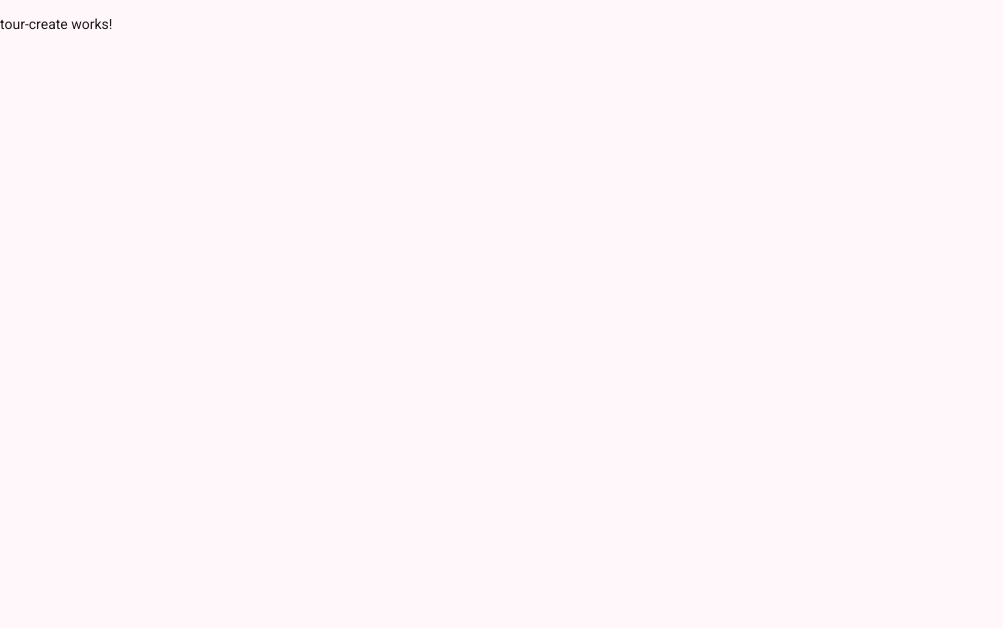
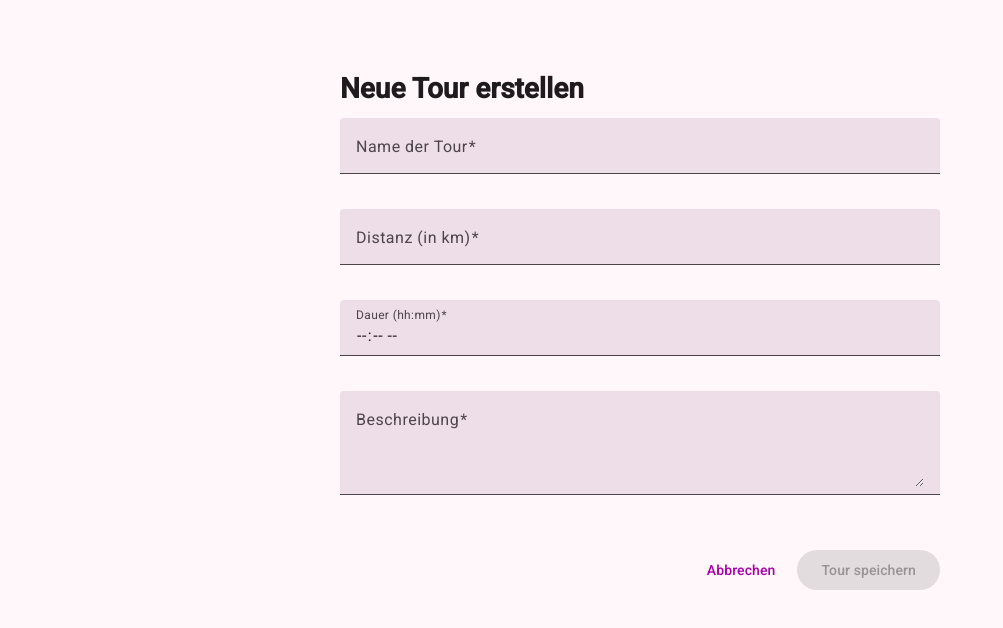
Before and after one commit to itzlucx/semester-project-swen2, an Angular app in the folder frontend/: page /tour/create in a window 1280 px wide. Shown: the top 628 px of the page, without its empty margins (0-1003 px from the left). Built offline with nearby package versions, Linux system fonts and the light colour scheme.

Commit message:
feat: implement tour creation with reactive forms validation

```diff
--- a/frontend/src/app/pages/tour-create/tour-create.css
+++ b/frontend/src/app/pages/tour-create/tour-create.css
@@ -0,0 +1,18 @@
+.create-container {
+  max-width: 600px;
+  margin: 40px auto;
+  padding: 20px;
+}
+
+.tour-form {
+  display: flex;
+  flex-direction: column;
+  gap: 15px;
+}
+
+.form-actions {
+  display: flex;
+  justify-content: flex-end;
+  gap: 10px;
+  margin-top: 20px;
+}
--- a/frontend/src/app/pages/tour-create/tour-create.html
+++ b/frontend/src/app/pages/tour-create/tour-create.html
@@ -1 +1,43 @@
-<p>tour-create works!</p>
+<div class="create-container">
+    <h1>Neue Tour erstellen</h1>
+
+    <form [formGroup]="tourForm" (ngSubmit)="onSubmit()" class="tour-form">
+        <mat-form-field appearance="fill">
+      <mat-label>Name der Tour</mat-label>
+      <input matInput formControlName="name" placeholder="z.B. Donauradweg">
+
+      @if (tourForm.controls.name.hasError('required')) {
+        <mat-error>Der Name ist ein Pflichtfeld.</mat-error>
+      }
+      @if (tourForm.controls.name.hasError('minlength')) {
+        <mat-error>Der Name muss mindestens 3 Zeichen lang sein.</mat-error>
+      }
+    </mat-form-field>
+
+    <mat-form-field appearance="fill">
+      <mat-label>Distanz (in km)</mat-label>
+      <input matInput type="number" formControlName="distance">
+      @if (tourForm.controls.distance.hasError('min')) {
+        <mat-error>Die Distanz muss größer als 0 sein.</mat-error>
+      }
+    </mat-form-field>
+
+    <mat-form-field appearance="fill">
+      <mat-label>Dauer (hh:mm)</mat-label>
+      <input matInput type="time" formControlName="estimatedTime">
+    </mat-form-field>
+
+    <mat-form-field appearance="fill">
+      <mat-label>Beschreibung</mat-label>
+      <textarea matInput formControlName="description" rows="3"></textarea>
+    </mat-form-field>
+
+    <div class="form-actions">
+      <button mat-button type="button" routerLink="/home">Abbrechen</button>
+
+      <button mat-raised-button color="primary" type="submit" [disabled]="tourForm.invalid">
+        Tour speichern
+      </button>
+    </div>
+    </form>
+</div>
--- a/frontend/src/app/pages/tour-create/tour-create.ts
+++ b/frontend/src/app/pages/tour-create/tour-create.ts
@@ -1,9 +1,39 @@
-import { Component } from '@angular/core';
+import { Component, inject } from '@angular/core';
+import { TourService } from '../../services/tour';
+import { FormBuilder, ReactiveFormsModule, Validators } from '@angular/forms';
+import { Router } from '@angular/router';
+
+import { MatFormFieldModule } from '@angular/material/form-field';
+import { MatInputModule } from '@angular/material/input';
+import { MatButtonModule } from '@angular/material/button';
 
 @Component({
   selector: 'app-tour-create',
-  imports: [],
+  imports: [ReactiveFormsModule, MatFormFieldModule, MatInputModule, MatButtonModule],
   templateUrl: './tour-create.html',
   styleUrl: './tour-create.css',
 })
-export class TourCreate {}
+export class TourCreate {
+
+  private tourService = inject(TourService);
+  private router = inject(Router);
+  private fb = inject(FormBuilder);
+
+  // Form und Validation definieren:
+  tourForm = this.fb.group({
+    name: ['', [Validators.required, Validators.minLength(3)]],
+    description: ['', Validators.required],
+    distance: ['', [Validators.required, Validators.min(0.1)]],
+    estimatedTime: ['', Validators.required]
+  });
+
+  onSubmit() {
+    if (this.tourForm.valid) {
+      this.tourService.addTour(this.tourForm.value as any);
+      this.router.navigate(['/home']);
+    } else {
+      console.log('Formular hat Fehler und wird nicht abgeschickt!');
+      this.tourForm.markAllAsTouched();
+    }
+  }
+}
--- a/frontend/src/app/pages/tour-detail/tour-detail.html
+++ b/frontend/src/app/pages/tour-detail/tour-detail.html
@@ -7,6 +7,10 @@
             <p><strong>Beschreibung:</strong> {{ tour.description }} </p>
         </div>
     </div>
+    <div class="anderes">
+    <button>Edit Tour</button>
+    <button>Delete Tour</button>
+</div>
 } @else {
     <div class="error-container">
         <h1>Tour nicht gefunden!</h1>
--- a/frontend/src/app/services/tour.ts
+++ b/frontend/src/app/services/tour.ts
@@ -19,4 +19,21 @@ export class TourService {
   getTourById(id: number): Tour | undefined {
     return this.mockTours.find(tour => tour.id === id);
   }
+
+  // Create new tour
+  addTour(newTourData: Omit<Tour, 'id'>): void {
+
+    // Random id (zwischen 1 und 1000)
+    const newId = Math.floor(Math.random() * 100) + 1;
+
+    // Tour zusammenbauen
+    const newTour: Tour = {
+      ...newTourData,
+      id: newId
+    };
+
+    // Ins Array pushen
+    this.mockTours.push(newTour);
+    console.log('Tour hinzugefügt! Aktuelle Touren:', this.mockTours);
+  }
 }
```
